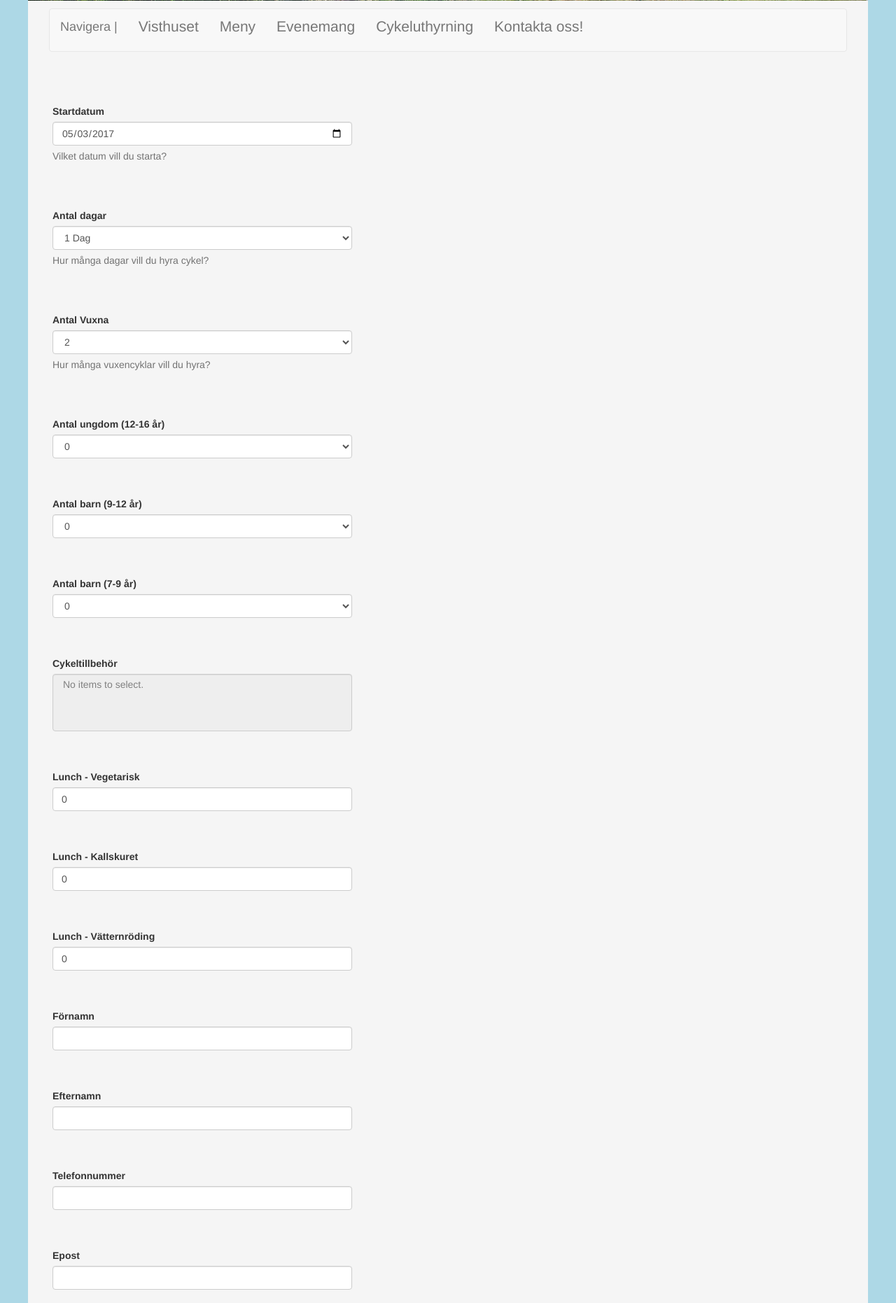
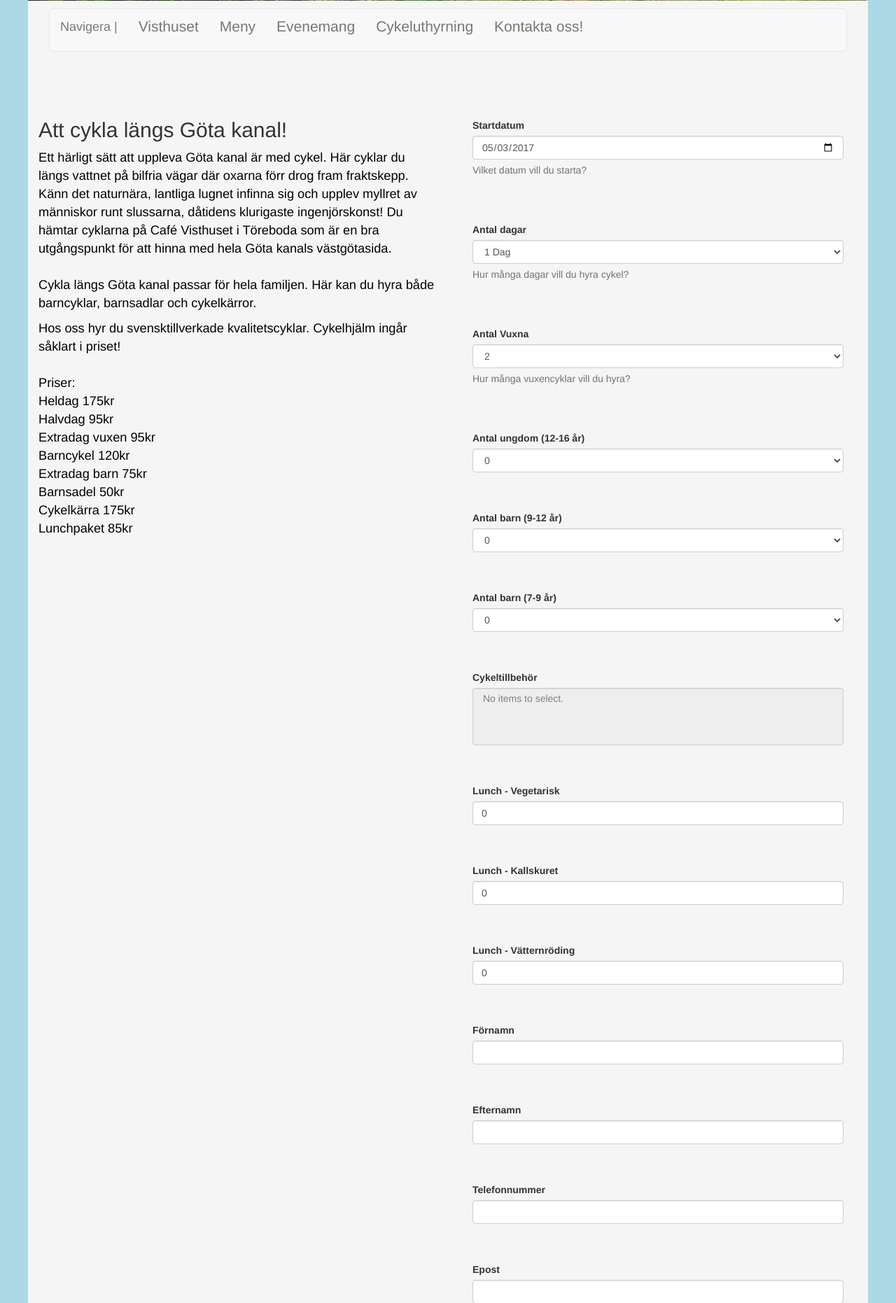
Before and after one commit to CafeVisthuset/Caf-Visthuset, a Django app: page /booking/bikebooking/ in a window 1280 px wide. Shown: the part 571-2433 px from the top of the page at 70% size. Run offline with Django 3.2, Linux system fonts and the light colour scheme; data that the repository does not hold is empty; some libraries are stand-ins or nearby versions.

Commit message:
- Lagt till datum i eventbilderna - Ändrat på cykelbokningssidan så det finns text och priser. TODO *** Kolla över priser *** *** Bilder på cykelbokningssidan *** *** Paketbyggare och visning på sidan ***

```diff
--- a/VisthusetAPI/views.py
+++ b/VisthusetAPI/views.py
@@ -6,7 +6,7 @@ from django.http.response import HttpResponse
 
 # Create your views here.
 def IndexView(request):
-    events = Event.objects.filter(published='True')
+    events = Event.objects.filter(published='True').order_by('start_date')
 
     return render(request, 'visthuset_base.html', {'events': events})
 
--- a/database/templates/bookings/booking.html
+++ b/database/templates/bookings/booking.html
@@ -7,13 +7,39 @@
 {% block content %}
 
 {{ message }}
-<div class="row">
-	<section class="col-md-12 col-offset-1 centered" >
-		<form action="" style="width:40%;" method="post" >
+<section class="row">
+	<div class="col-xs-12 col-md-6 col-offset-1 centered" >
+		<h2>Att cykla längs Göta kanal!</h2>
+
+		<p>
+			Ett härligt sätt att uppleva Göta kanal är med cykel. Här cyklar du längs vattnet
+			på bilfria vägar där oxarna förr drog fram fraktskepp. Känn det naturnära,
+			lantliga lugnet infinna sig och upplev myllret av människor runt slussarna,
+			dåtidens klurigaste ingenjörskonst! Du hämtar cyklarna på Café Visthuset i Töreboda
+			som är en bra utgångspunkt för att hinna med hela Göta kanals västgötasida.
+			<br><br>
+			Cykla längs Göta kanal passar för hela familjen. Här kan du hyra både barncyklar, barnsadlar och cykelkärror.
+		</p>
+		<p>
+			Hos oss hyr du svensktillverkade kvalitetscyklar. Cykelhjälm ingår såklart i priset!<br><br>
+
+			Priser: <br>
+			Heldag 175kr <br>
+			Halvdag 95kr <br>
+			Extradag vuxen 95kr <br>
+			Barncykel 120kr <br>
+			Extradag barn 75kr <br>
+			Barnsadel 50kr <br>
+			Cykelkärra 175kr <br>
+			Lunchpaket 85kr <br>
+		</p>
+	</div>
+	<div class="col-xs-12 col-md-6 col-offset-1 centered" >
+		<form action="" method="post" >
 			{% csrf_token %}
 			{% render_form serializer template_pack='rest_framework/vertical' %}
 			<input type="submit" value="Submit"/>
 		</form>
-	</section>
-</div>
+	</div>
+</section>
 {% endblock %}
--- a/events/views.py
+++ b/events/views.py
@@ -5,6 +5,6 @@ from django.utils.safestring import mark_safe
 # Create your views here.
 
 def event(request):
-    events = Event.objects.filter(published='True')
+    events = Event.objects.filter(published='True').order_by('start_date')
 
     return render(request, 'events.html', {'events': events})
--- a/templates/Visthuset/about.html
+++ b/templates/Visthuset/about.html
@@ -3,7 +3,8 @@
 {% block title %}<title>Cafe Visthuset - Om oss</title>{% endblock %}
 
 {% block content %}
-<div align="center">
+<section class="row">
+	<div class="col-md-12" align="center">
 		<p>Vintern 2010 påbörjades arbetet med att rusta en av Törebodas äldsta byggnader.
 		Femtio år hade gått sedan den siste slaktaren i raden av tre lade ner sin verksamhet på platsen.
 		Under åren som följde var det ingen som sörjde för byggnadens omvårdnad och dess skick blev med
@@ -23,4 +24,5 @@ trappa upp. På loftet kan man i lugn och ro avnjuta en fika eller lunch. Eller
 		glass i vår trädgård som ligger alldeles invid kanalen. Fråga gärna när du kommer in om du
 		vill veta mer om Visthuset och människorna från platsen.</p>
 	</div>
+</section>
 {% endblock %}
--- a/templates/Visthuset/events.html
+++ /dev/null
@@ -1,5 +0,0 @@
-{% extends '../visthuset_base.html'%}
-
-{% block title %}<title>Cafe Visthuset - Evenemang</title>{% endblock %}
-
-{% block content %}{% endblock %}
--- a/templates/Visthuset/meny.html
+++ b/templates/Visthuset/meny.html
@@ -49,7 +49,7 @@
 		</p>
 		<h3>Grillade mackor</h3>
 	<p>
-		Våra populära grillade smörgåsar med sallad är ytterligare ett lunchalternativ. Dessa gör vi på surdegsbröd, bakat i vårt egna, och med sallad från en odlare bara 2 km bort.
+		Våra populära grillade smörgåsar med sallad är ytterligare ett lunchalternativ. Dessa gör vi på surdegsbröd, bakat i vårt egna bageri, och med sallad från en odlare bara 2 km bort.
 	</p>
 	<p>
 		Våra varianter på smörgåsar är:<br>
--- a/templates/visthuset_base.html
+++ b/templates/visthuset_base.html
@@ -93,21 +95,27 @@
 				</div>
 				</a>
 				<a href="{% url 'contact' %}">
-					<div class="col-xs-12 col-md-4 img-hover">
+					<div class="col-xs-12 col-md-4 img-hover" height="100%">
 						<img class="img-responsive img-rounded" src="{% static 'img/contact.jpg' %}" alt="Kolla in vår dokumentation!" width="100%"/>
 	 					<h3 top="100%">Kontakta oss!</h3>
 					</div>
 				</a>
+				</div>
+				<div class="row">
 				{% for event in events %}
 				<a href="{% url 'events:event' %}">
 					<div class="col-sm-12 col-md-4 img-hover">
-
+						<div class='imageholder'>
 				    	<img class="img-responsive img-rounded" src="{{ event.image.url }}" alt="{{ event.imageAlt }}" width="100%"/>
-						<h3 top="100%">{{ event.title }}</h3>
+						<div class='watermark'>
+							{{event.start_date|date:"d"}}<hr>{{event.start_date|date:"M"|localize}}</div>
+					</div>
+					<h3 top="100%">{{ event.title }}</h3>
 						<p>{{ event.description | safe}}</p><br>
 					</div>
 				</a>
 			{% endfor %}
+			</div>
 		</section>
 		{% endblock %}
     	</main>
```
Also changed, not shown: other parts of templates/visthuset_base.html (+2 -0 lines), events/templates/events.html (+7 -2 lines), static/css/Visthuset/visthuset_base.css (+20 -0 lines), templates/Visthuset/uthyrning.html (+0 -9 lines), events/migrations/0007_merge_20170427_1155.py (added). Lines whose indentation alone changed are shown as unchanged.
